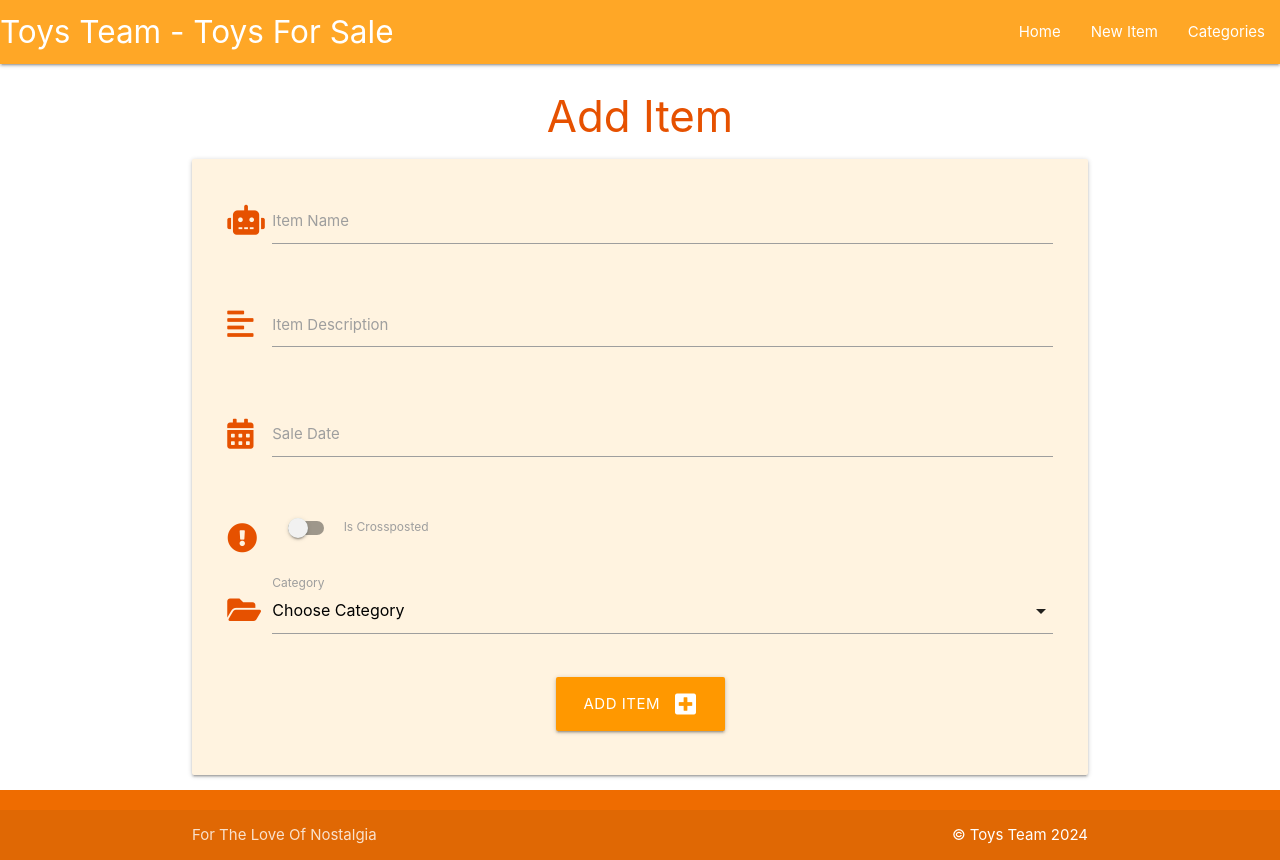
After one commit to uctv9805/msp3-flask-sqlalchemy, a Flask app: page /add_item in a window 1280 px wide. The commit adds this page. Run offline with Flask 3, Linux system fonts and the light colour scheme.

Commit message:
add from to submit new items to the database, create function to add tasks

```diff
--- a/itemsforsale/routes.py
+++ b/itemsforsale/routes.py
@@ -40,3 +40,20 @@ def delete_category(category_id):
     db.session.delete(category)
     db.session.commit()
     return redirect(url_for("categories"))
+
+
+@app.route("/add_item", methods=["GET", "POST"])
+def add_item():
+    categories = list(Category.query.order_by(Category.category_name).all())
+    if request.method == "POST":
+        item = Item(
+            item_name=request.form.get("item_name"),
+            item_description=request.form.get("item_description"),
+            is_crossposted=bool(True if request.form.get("is_crossposted") else False),
+            sale_date=request.form.get("sale_date"),
+            category_id=request.form.get("category_id")
+        )
+        db.session.add(item)
+        db.session.commit()
+        return redirect(url_for("home"))
+    return render_template("add_item.html", categories=categories)
--- a/itemsforsale/static/js/script.js
+++ b/itemsforsale/static/js/script.js
@@ -2,4 +2,15 @@ document.addEventListener('DOMContentLoaded', function() {
     // sidenav initialization
     let sidenav = document.querySelectorAll('.sidenav');
     M.Sidenav.init(sidenav);
+
+    // datepicker initialization
+    let datepicker = document.querySelectorAll('.datepicker');
+    M.Datepicker.init(datepicker, {
+        format: "dd mmmm, yyyy",
+        i18n: {done: "select"}
+    });
+
+    // select initialization
+    let selects = document.querySelectorAll('select');
+    M.FormSelect.init(selects);
   });
--- a/itemsforsale/templates/add_category.html
+++ b/itemsforsale/templates/add_category.html
@@ -14,7 +14,7 @@
                 <label for="category_name">Category Name</label>
             </div>
         </div>
-        <!-- category name -->
+        <!-- Submit Button -->
         <div class="row">
             <div class="col s12 center-align">
                 <button type="submit" class="btn-large orange">
--- /dev/null
+++ b/itemsforsale/templates/add_item.html
@@ -0,0 +1,72 @@
+{% extends "base.html" %}
+{% block content %}
+
+<h3 class="orange-text text-darken-4 center-align">Add Item</h3>
+
+<div class="row card-panel orange lighten-5">
+    <form class="col s12" method="POST" action="{{ url_for('add_item')}}">
+        <!-- item_name -->
+        <div class="row">
+            <div class="input-field col s12">
+                <i class="fas fa-solid fa-robot prefix orange-text text-darken-4"></i>
+                <input id="item_name" name="item_name" minlength="5" maxlength="50" type="text" class="validate"
+                    required>
+                <label for="item_name">Item Name</label>
+            </div>
+        </div>
+        <!-- item_description -->
+        <div class="row">
+            <div class="input-field col s12">
+                <i class="fas fa-align-left prefix orange-text text-darken-4"></i>
+                <textarea id="item_description" name="item_description" minlength="5" maxlength="200" type="text"
+                    class="materialize-textarea validate" required></textarea>
+                <label for="item_description">Item Description</label>
+            </div>
+        </div>
+        <!-- sale_date -->
+        <div class="row">
+            <div class="input-field col s12">
+                <i class="fas fa-calendar-alt prefix orange-text text-darken-4"></i>
+                <input id="sale_date" name="sale_date" type="text" class=" datepicker validate"
+                    required>
+                <label for="sale_date">Sale Date</label>
+            </div>
+        </div>
+        <!-- is_crossposted -->
+        <div class="row">
+            <div class="input-field col s12">
+                <div class="switch">
+                    <i class="fas fa-exclamation-circle prefix orange-text text-darken-4"></i>
+                    <label for="is_crossposted">
+                        <input id="is_crossposted" name="is_crossposted" type="checkbox">
+                        <span class="lever"></span>
+                        Is Crossposted
+                    </label>
+                </div>
+            </div>
+        </div>
+        <!-- category_id -->
+        <div class="row">
+            <div class="input-field col s12">
+                <i class="fas fa-folder-open prefix orange-text text-darken-4"></i>
+                <select id="category_id" name="category_id" class="validate" required>
+                    <option value="" disabled selected>Choose Category</option>
+                    {% for category in categories %}
+                        <option value="{{ category.id }}">{{ category.category_name }}</option>
+                    {% endfor %}
+                </select>
+                <label for="category_id">Category</label>
+            </div>
+        </div>
+        <!-- Submit Button -->
+        <div class="row">
+            <div class="col s12 center-align">
+                <button type="submit" class="btn-large orange">
+                    Add Item <i class="fas fa-plus-square right"></i>
+                </button>
+            </div>
+        </div>
+    </form>
+</div>
+
+{% endblock %}
--- a/itemsforsale/templates/base.html
+++ b/itemsforsale/templates/base.html
@@ -21,7 +21,7 @@
                 <a href="#" data-target="mobile-demo" class="sidenav-trigger"><i class="fas fa-bars"></i></a>
                 <ul class="right hide-on-med-and-down">
                     <li><a href="{{ url_for('home') }}">Home</a></li>
-                    <li><a href="">New Item</a></li>
+                    <li><a href="{{ url_for('add_item') }}">New Item</a></li>
                     <li><a href="{{ url_for('categories') }}">Categories</a></li>
                 </ul>
             </div>
@@ -30,7 +30,7 @@
         <!-- mobile sidenav -->
         <ul class="sidenav" id="mobile-demo">
             <li><a href="{{ url_for('home') }}">Home</a></li>
-            <li><a href="">New Item</a></li>
+            <li><a href="{{ url_for('add_item') }}">New Item</a></li>
             <li><a href="{{ url_for('categories') }}">Categories</a></li>
         </ul>
     </header>
```
Also changed, not shown: itemsforsale/templates/items.html (+8 -0 lines).
